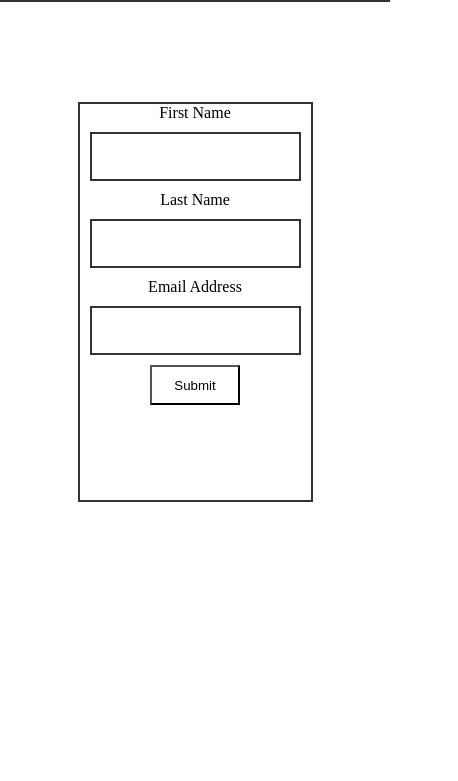
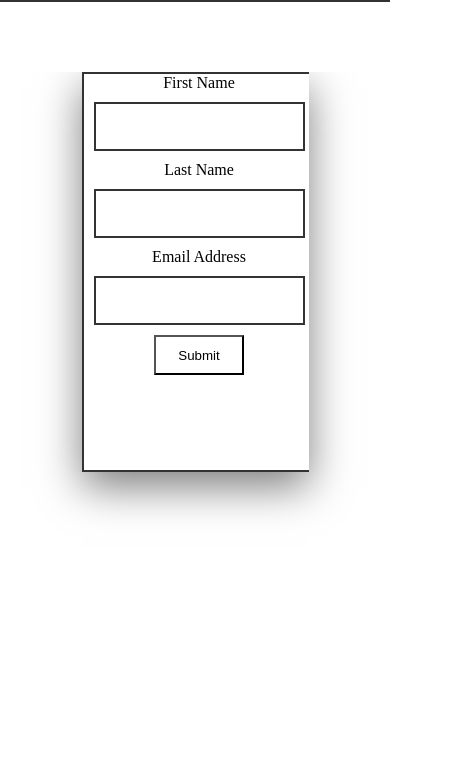
Before and after one commit to Kristen-Reid/Intergalactic-Snapshots, a plain HTML site: page form.html in a window 390 px wide. Shown: the part 113-894 px from the top of the page, 458 px wide, since content can reach past the window. Drawn offline with Linux system fonts and the light colour scheme.

Commit message:
started styling on sign up form page

```diff
--- a/css/form.css
+++ b/css/form.css
@@ -4,9 +4,18 @@ body {
 }
 
 main {
+    margin-top: -100px;
     display: flex;
     justify-content: center;
     align-items: center;
+}
+
+.container {
+    /* background-color: blue; */
+    display: flex;
+    /* width: 50%; */
+    /* border: #333 2px solid; */
+    box-shadow: 0 15px 40px rgba(0, 0, 0, 0.5);
 }
 
 fieldset {
@@ -16,9 +25,6 @@ fieldset {
     border-width: 2px 2px 2px 0;
 }
 
-/* form {
-
-} */
 
 .right {
     /* flex: 1; */
@@ -82,13 +88,21 @@ form button {
     justify-content: flex-start;
     align-items: center;
     flex-direction: column;
-    margin-top: 100px;
+    margin-top: 70px;
     width: 100%;
    }
 
    fieldset {
         border-width: 2px;
    }
+
+   .container {
+    /* background-color: blue; */
+    display: flex;
+    width: 227px;
+    /* border: #333 2px solid; */
+    box-shadow: 0 15px 40px rgba(0, 0, 0, 0.5);
+}
 
    .right {
     display: flex;
--- a/css/style.css
+++ b/css/style.css
@@ -1,7 +1,7 @@
 * {
     margin: 0;
     padding: 0;
-    /* overflow: hidden; */
+    overflow: hidden;
     box-sizing: border-box;
 }
 
--- a/form.html
+++ b/form.html
@@ -29,7 +29,7 @@
             </section>
         </header>
         <main>
-            <!-- <div class="container"> -->
+            <div class="container">
                 <div class="left"></div>
                 <div class="right">
                     <form action="" method="post" class="signup-form">
```
